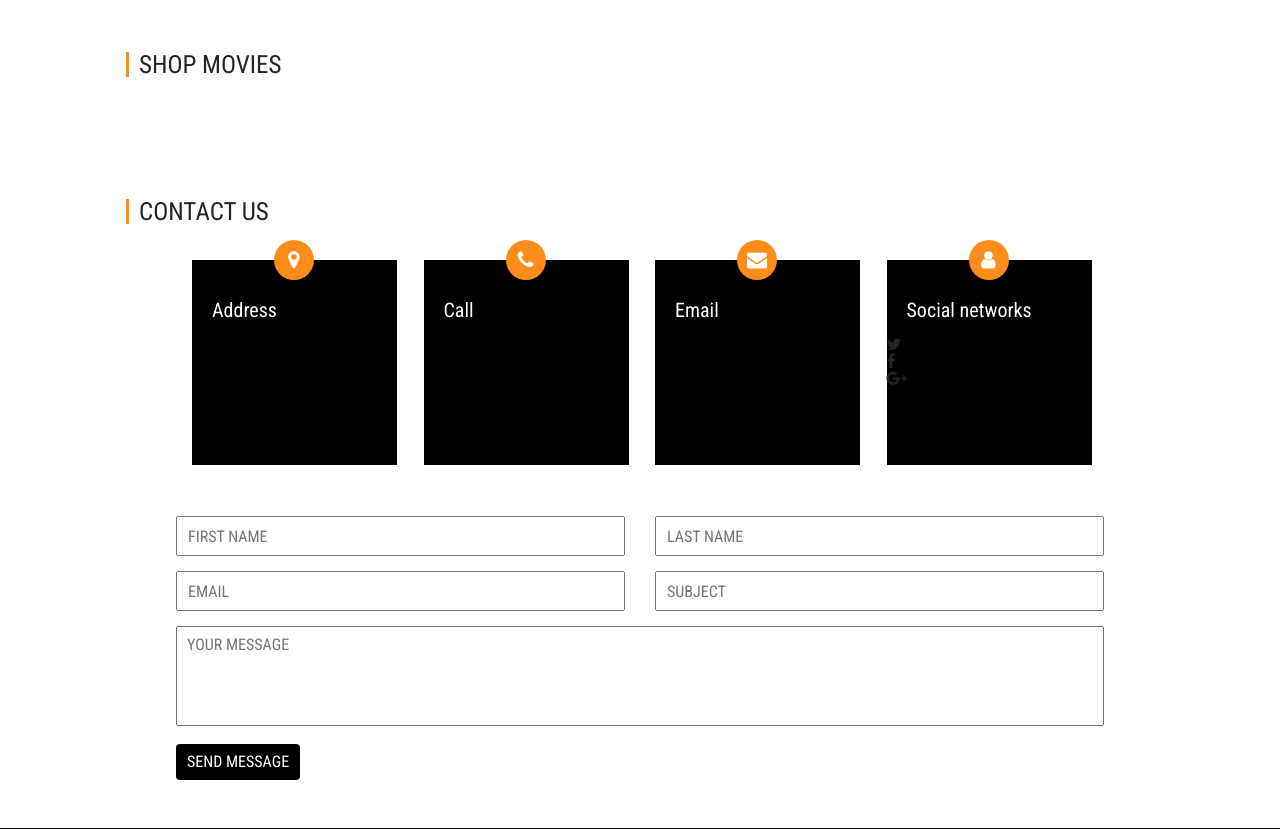
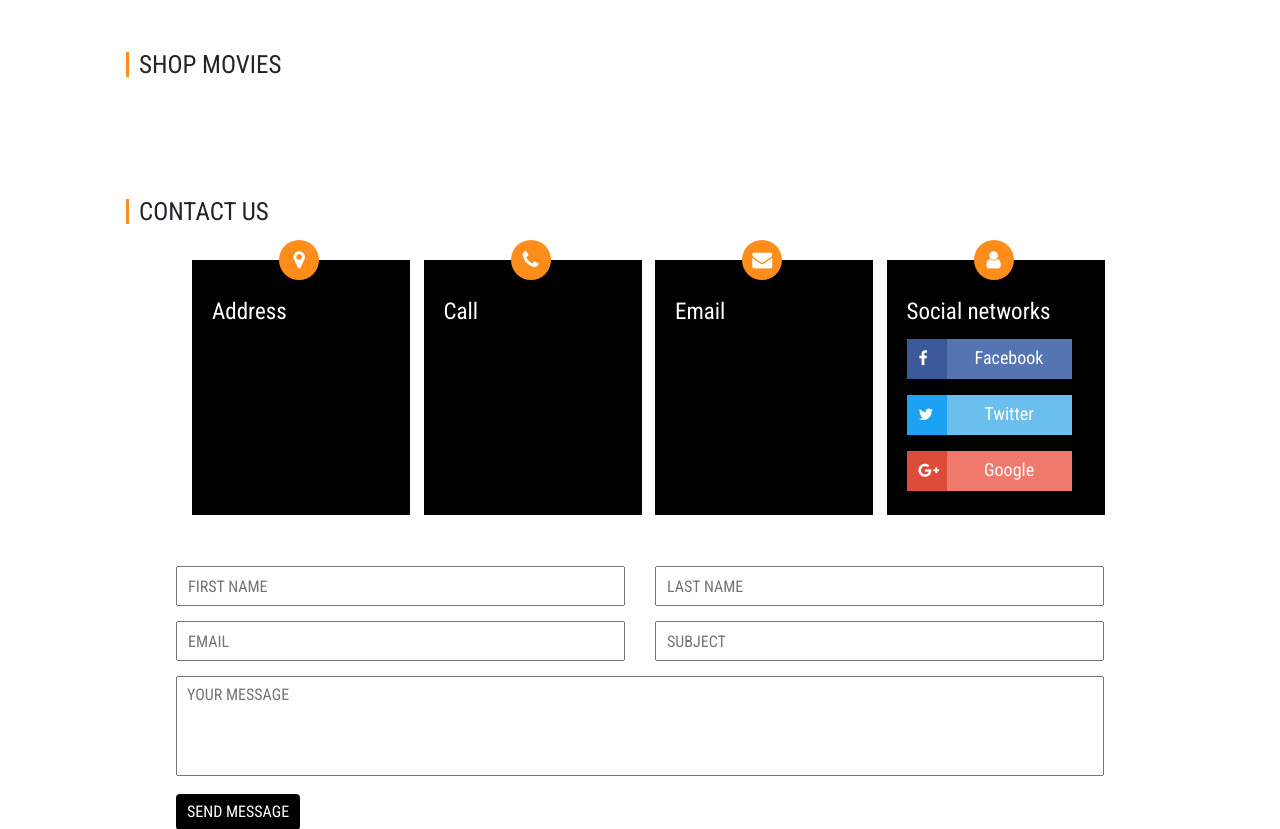
Before and after one commit to amandinemeeus/TI-FrontEnd-AllezCine, a PHP site: page / in a window 1280 px wide. Shown: the part 4153-4982 px from the top of the page. Run offline with PHP 8.4, Linux system fonts and the light colour scheme; some libraries are stand-ins or nearby versions.

Commit message:
black box

```diff
--- a/assets/css/styless.css
+++ b/assets/css/styless.css
@@ -510,8 +510,8 @@ span.psw {
 /*Black box*/
 .black{
     background-color: black;
-    height:205px;
-    width:205px;
+    height:255px;
+    width:218px;
 }
 .circle {
     background : #FF8D1B;
@@ -530,8 +530,75 @@ span.psw {
     }
 .bbox {
     color: white;
-    font-size: 20px;
+    font-size: 23px;
     margin-left: 20px;
+}
+
+.myfacebook{
+    background:#3b5998;
+    margin-left: 20px;
+    width: 40px;
+    height: 40px;
+}
+#myfacebookimage {
+    color: white;
+    padding-left: 12px;
+    padding-top: 11px;
+}
+.myfacebooktexte {
+    color: white;
+    font-size:18px;
+    background-color: #5574b2;
+    margin-left: 40px;
+    height: 40px;
+    width: 125px;
+    margin-top: -28px;
+    text-align: center;
+    padding-top: 10px;
+}
+.mytwitter{
+background:#1da1f2;
+margin-left: 20px;
+width: 40px;
+height: 40px;
+}
+#mytwitterimage {
+color: white;
+padding-left: 12px;
+padding-top: 11px;
+}
+.mytwittertexte {
+color: white;
+font-size:18px;
+background-color: #6bbfef;
+margin-left: 40px;
+height: 40px;
+width: 125px;
+margin-top: -28px;
+text-align: center;
+padding-top: 10px;
+}
+.mygoogle{
+background:#dd4b39;
+margin-left: 20px;
+width: 40px;
+height: 40px;
+}
+#mygoogleimage {
+color: white;
+padding-left: 12px;
+padding-top: 11px;
+}
+.mygoogletexte {
+color: white;
+font-size:18px;
+background-color: #ef796b;
+margin-left: 40px;
+height: 40px;
+width: 125px;
+margin-top: -28px;
+text-align: center;
+padding-top: 10px;
 }
 
 
--- a/index.php
+++ b/index.php
@@ -968,9 +968,9 @@
                                             <div class="circle"><i class="fa fa-user" aria-hidden="true"></i></div>
                                               <h2 class="bbox">Social networks</h2>
                                               <br />
-                                                <i class="fa fa-twitter" aria-hidden="true"></i><br>
-                                                <i class="fa fa-facebook" aria-hidden="true"></i><br>
-                                                <i class="fa fa-google-plus" aria-hidden="true"></i><br>
+                                                <div class="myfacebook"><i id="myfacebookimage" class="fa fa-facebook" aria-hidden="true"></i><p class="myfacebooktexte">Facebook</p></div><br>
+                                                <div class="mytwitter"><i id="mytwitterimage" class="fa fa-twitter" aria-hidden="true"></i><p class="mytwittertexte">Twitter</p></div><br>
+                                                <div class="mygoogle"><i id="mygoogleimage" class="fa fa-google-plus" aria-hidden="true"></i><p class="mygoogletexte">Google</p></div><br>
                                         </div>
                                     </div>
                                 </div>
```
